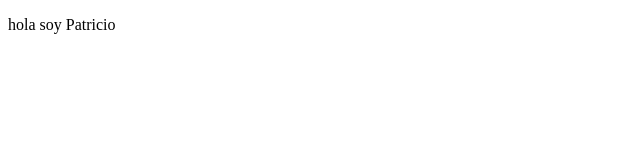
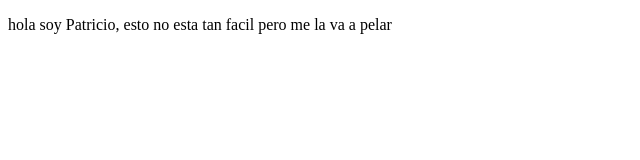
Before and after one commit to Path656/procectoDemocursoprework, a plain HTML site: page index.html in a window 1280 px wide. Shown: the whole page, without its empty margins (0-640 px from the left). Drawn offline with Linux system fonts and the light colour scheme.

Commit message:
cambios en mensaje

```diff
--- a/index.html
+++ b/index.html
@@ -7,7 +7,7 @@
     <title>hola pinche mundo</title>
 </head>
 <body>
-    <p>hola soy Patricio
+    <p>hola soy Patricio, esto no esta tan facil pero me la va a pelar
 
     </p>
 
```
